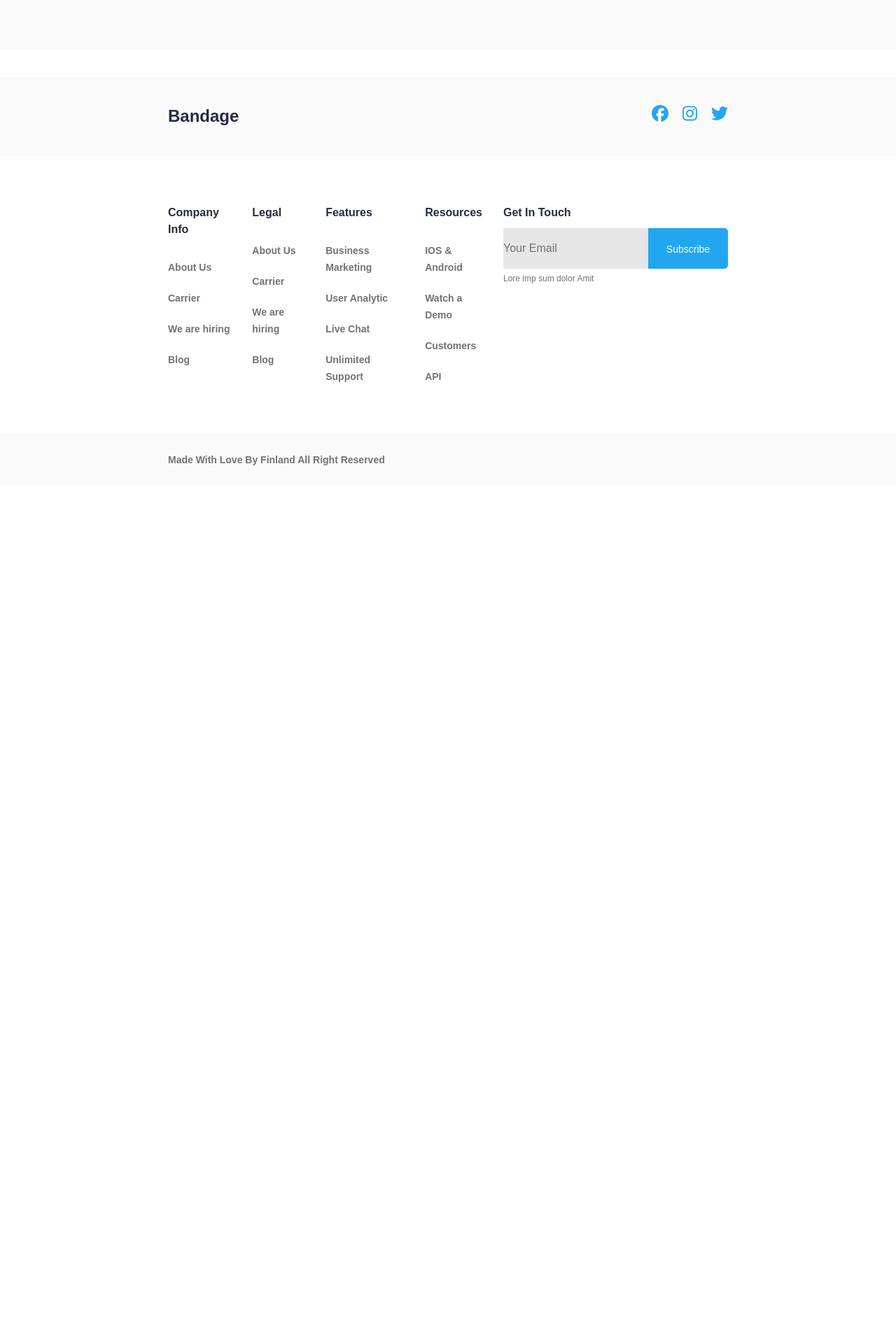
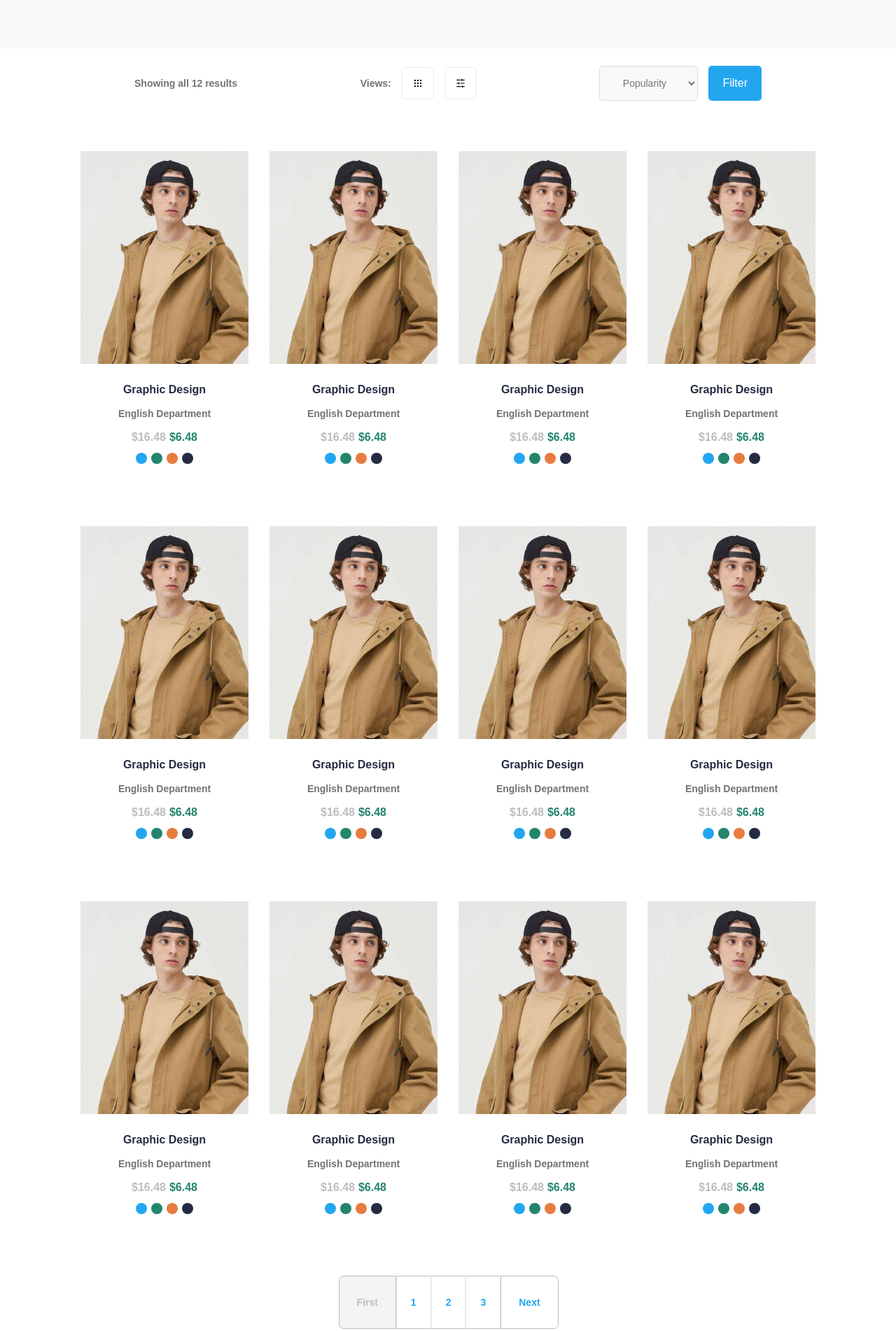
Before and after one commit to kaanarslann/E-Commerce, a React (Vite) app: page /shop in a window 1280 px wide. Shown: the part 478-2380 px from the top of the page at 70% size. Before the commit the page ends 1172 px from the top, so only its background shows below. Built offline with nearby package versions, Linux system fonts and the light colour scheme.

Commit message:
adds shopproductcards component

```diff
--- /dev/null
+++ b/src/components/ShopProductCard.jsx
@@ -0,0 +1,25 @@
+import ShopProductImage from "../assets/shopproduct.jpg";
+
+export default function ShopProductCard() {
+    return (
+        <section className="shop-product-card flex flex-col w-[21.75rem] h-[38.438rem] md:w-[15rem] md:h-[30.5rem]">
+            <div className="shop-product-image flex justify-center">
+                <img src={ShopProductImage}/>
+            </div>
+            <div className="shop-product-details flex flex-col items-center gap-2.5 py-[1.563rem]">
+                <h5 className="shop-product-title text-base font-bold leading-6 text-[#252B42]">Graphic Design</h5>
+                <span className="shop-product-link text-sm font-bold leading-6 text-[#737373]">English Department</span>
+                <div className="shop-product-price flex gap-[0.313rem]">
+                    <h5 className="old-price text-base font-bold leading-6 text-[#BDBDBD]">$16.48</h5>
+                    <h5 className="new-price text-base font-bold leading-6 text-[#23856D]">$6.48</h5>
+                </div>
+                <div className="colors flex gap-[0.38rem]">
+                        <span className="bg-[#23A6F0] rounded-full w-4 h-4"></span>
+                        <span className="bg-[#23856D] rounded-full w-4 h-4"></span>
+                        <span className="bg-[#E77C40] rounded-full w-4 h-4"></span>
+                        <span className="bg-[#252B42] rounded-full w-4 h-4"></span>
+                    </div>
+            </div>
+        </section>
+    );
+}
--- /dev/null
+++ b/src/components/ShopProductCards.jsx
@@ -0,0 +1,59 @@
+import { Grip, SlidersHorizontal } from "lucide-react"
+import ShopProductCard from "./ShopProductCard"
+
+export default function ShopProductCards() {
+    return (
+        <section>
+            <div className="filters flex flex-col md:flex-row md:justify-between py-6 md:px-[12rem] gap-6 items-center">
+                <div className="info">
+                    <h6 className="text-[#737373] text-sm font-bold leading-6">Showing all 12 results</h6>
+                </div>
+                <div className="view-buttons flex gap-[0.938rem] px-[0.063rem] items-center">
+                    <h6 className="text-sm leading-6 font-bold text-[#737373]">Views:</h6>
+                    <div className="dots border rounded-[0.313rem] border-[#ECECEC] p-[0.938rem] w-[2.875rem] h-[2.875rem] flex items-center">
+                        <Grip/>
+                    </div>
+                    <div className="horizontal border rounded-[0.313rem] border-[#ECECEC] p-[0.938rem] w-[2.875rem] h-[2.875rem] flex items-center">
+                        <SlidersHorizontal />
+                    </div>
+                </div>
+                <div className="filter-options flex gap-[0.938rem]">
+                    <select className="h-[3.125rem] w-[8.813rem] bg-[#F9F9F9] text-[#737373] text-sm leading-7 rounded-[0.313rem] border border-[#DDDDDD] text-center">
+                        <option>Popularity</option>
+                        <option>Newest</option>
+                    </select>
+                    <button className="bg-[#23A6F0] text-white text-center py-2.5 px-5 rounded-[0.313rem]">Filter</button>
+                </div>
+            </div>
+            <div className="shop-product-card-container flex flex-col md:gap-12 md:py-12 items-center">
+                <div className="shop-product-cards flex flex-col gap-[1.875rem] md:flex-row md:gap-[1.875rem]">
+                    <ShopProductCard />
+                    <ShopProductCard />
+                    <ShopProductCard />
+                    <ShopProductCard />
+                </div>
+                <div className="shop-product-cards md:flex gap-[1.875rem] md:flex-row md:gap-[1.875rem] hidden">
+                    <ShopProductCard />
+                    <ShopProductCard />
+                    <ShopProductCard />
+                    <ShopProductCard />
+                </div>
+                <div className="shop-product-cards md:flex flex-col gap-[1.875rem] md:flex-row md:gap-[1.875rem] hidden">
+                    <ShopProductCard />
+                    <ShopProductCard />
+                    <ShopProductCard />
+                    <ShopProductCard />
+                </div>
+            </div>
+            <div className="page-buttons flex justify-center">
+                <div className="buttons rounded-[0.421rem] w-[19.563rem] h-[4.625rem] text-sm font-bold leading-6 flex items-center">
+                    <button className="bg-[#F3F3F3] text-[#BDBDBD] p-[1.563rem] rounded-tl-[0.421rem] rounded-bl-[0.421rem] border border-y-[#BDBDBD] hover:cursor-pointer">First</button>
+                    <span className="text-[#23A6F0] py-[1.563rem] px-5 border border-x-[#E9E9E9] border-y-[#BDBDBD] hover:cursor-pointer">1</span>
+                    <span className="text-[#23A6F0] py-[1.563rem] px-5 border border-x-[#E9E9E9] border-y-[#BDBDBD] hover:cursor-pointer">2</span>
+                    <span className="text-[#23A6F0] py-[1.563rem] px-5 border border-x-[#E9E9E9] border-y-[#BDBDBD] hover:cursor-pointer">3</span>
+                    <button className="text-[#23A6F0] p-[1.563rem] rounded-tr-[0.421rem] rounded-br-[0.421rem] border border-y-[#BDBDBD] border-x-[#BDBDBD] hover:cursor-pointer">Next</button>
+                </div>
+            </div>
+        </section>
+    )
+}
--- a/src/pages/ShopPage.jsx
+++ b/src/pages/ShopPage.jsx
@@ -1,9 +1,11 @@
 import ShopCategories from "../components/ShopCategories";
+import ShopProductCards from "../components/ShopProductCards";
 
 export default function ShopPage() {
     return (
         <>
             <ShopCategories />
+            <ShopProductCards />
         </>
     );
 }
```
Also changed, not shown: src/assets/shopproduct.jpg (added).
